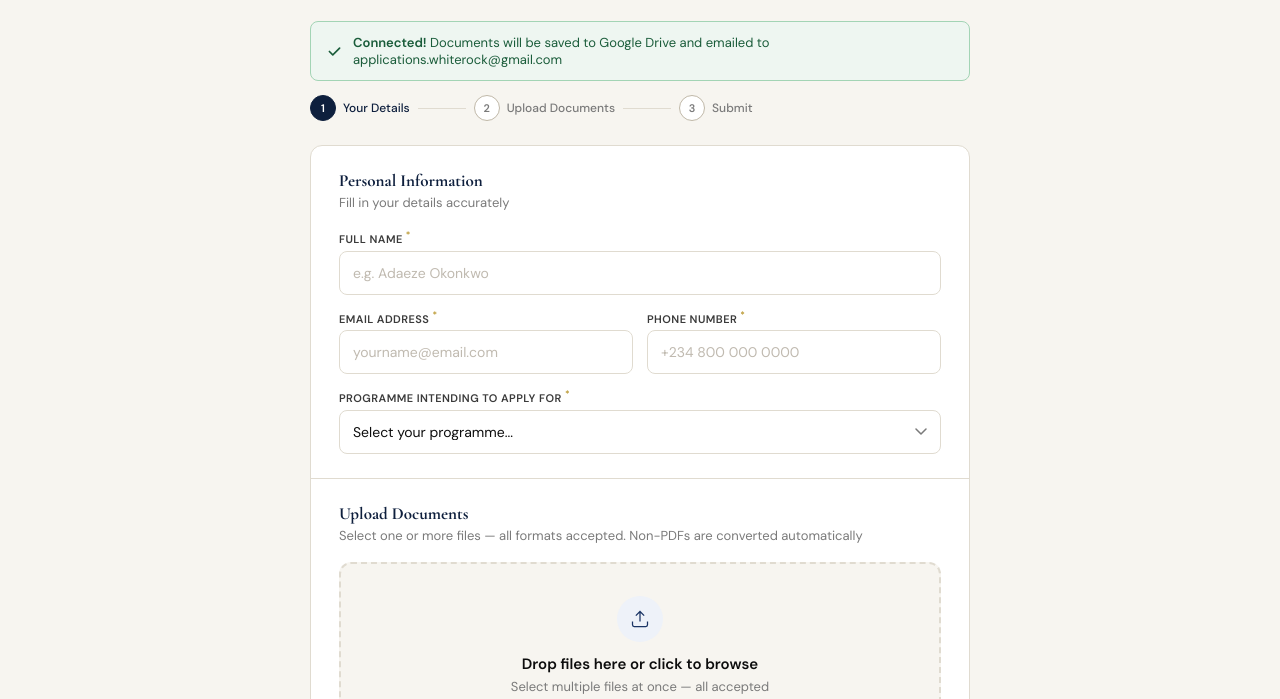
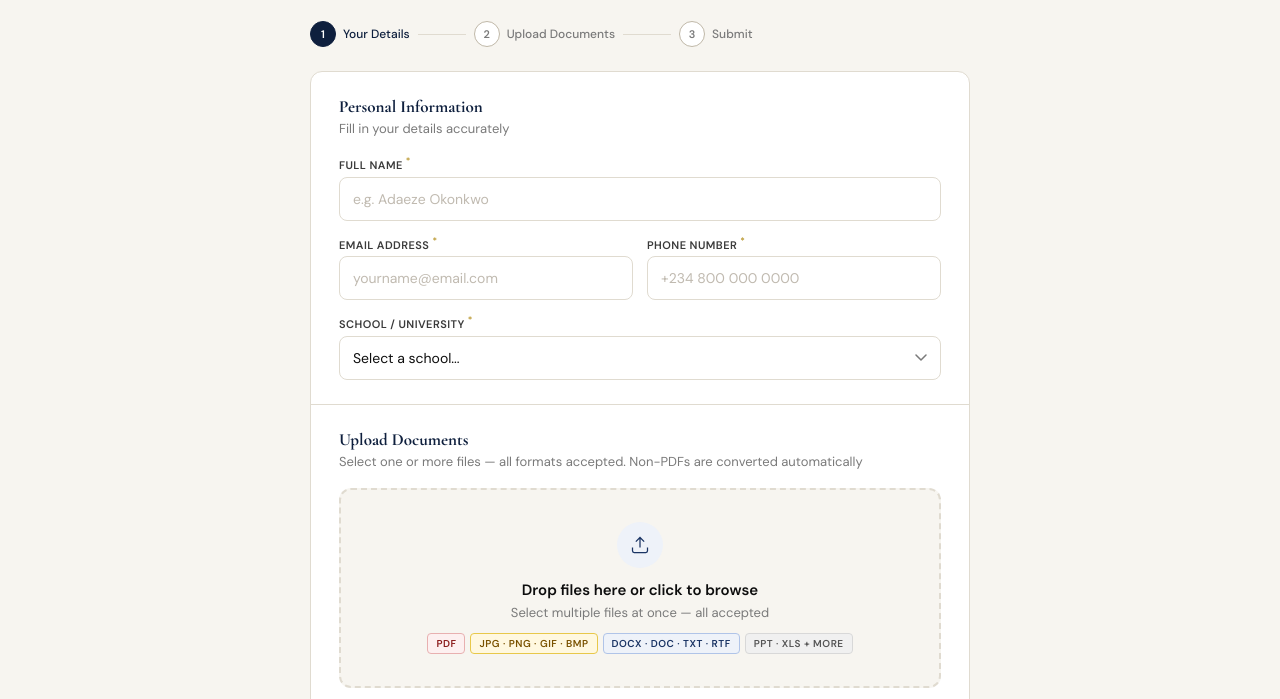
Before and after one commit to Peaceable0909/whiterock-document-form-rcl, a plain HTML site: page whiterock-admissions-form (1).html in a window 1280 px wide. Shown: the part 130-829 px from the top of the page. Drawn offline with nearby package versions, Linux system fonts and the light colour scheme.

Commit message:
Update whiterock-admissions-form (1).html

```diff
--- a/whiterock-admissions-form (1).html
+++ b/whiterock-admissions-form (1).html
@@ -227,7 +227,7 @@ body{font-family:'DM Sans',sans-serif;background:var(--paper);color:var(--ink);m
           <p>Document Submission Portal — RCL</p>
         </div>
       </div>
-      <div class="hdr-actions">
+      <div class="hdr-actions" style="display:none">
         <button class="hbtn" onclick="openSetup()">
           <svg viewBox="0 0 16 16" fill="none" stroke="currentColor" stroke-width="1.5"><circle cx="8" cy="8" r="2.5"/><path d="M8 1v1.5M8 13.5V15M1 8h1.5M13.5 8H15M3.4 3.4l1.1 1.1M11.5 11.5l1.1 1.1M3.4 12.6l1.1-1.1M11.5 4.5l1.1-1.1"/></svg>
           Setup
@@ -253,7 +253,7 @@ body{font-family:'DM Sans',sans-serif;background:var(--paper);color:var(--ink);m
     <span><strong>Setup required:</strong> Click here to connect your Google Apps Script URL so documents save to Drive and email works.</span>
   </div>
 
-  <div class="banner banner-ok" id="okBanner">
+  <div class="banner banner-ok" id="okBanner" style="display:none!important">
     <svg viewBox="0 0 20 20" fill="currentColor"><path fill-rule="evenodd" d="M16.707 5.293a1 1 0 00-1.414 0L8 12.586 4.707 9.293a1 1 0 00-1.414 1.414l4 4a1 1 0 001.414 0l8-8a1 1 0 000-1.414z" clip-rule="evenodd"/></svg>
     <span><strong>Connected!</strong> Documents will be saved to Google Drive and emailed to applications.whiterock@gmail.com</span>
   </div>
@@ -288,22 +288,19 @@ body{font-family:'DM Sans',sans-serif;background:var(--paper);color:var(--ink);m
               <input type="tel" id="fPhone" placeholder="+234 800 000 0000" required autocomplete="tel">
             </div>
             <div class="fld full">
+              <label>School / University <sup>*</sup></label>
+              <select id="fSchool" required onchange="onSchoolChange()">
+                <option value="" disabled selected>Select a school...</option>
+                <option value="rcl">Regent College London (RCL)</option>
+                <option value="cccu">Canterbury Christ Church University (CCCU)</option>
+                <option value="ysj">York St John University</option>
+                <option value="bpp">BPP University</option>
+              </select>
+            </div>
+            <div class="fld full" id="programWrap" style="display:none">
               <label>Programme Intending to Apply For <sup>*</sup></label>
-              <select id="fProgram" required>
+              <select id="fProgram">
                 <option value="" disabled selected>Select your programme...</option>
-                <optgroup label="Business — Academic Year 2025/2026">
-                  <option>BSc (Hons) Business Management</option>
-                  <option>BSc (Hons) Business Management Top-up</option>
-                  <option>Master of Business Administration (MBA)</option>
-                  <option>MSc International Management</option>
-                </optgroup>
-                <optgroup label="Health, Sport &amp; Social Science — Academic Year 2025/2026">
-                  <option>MSc Social Care, Health and Wellbeing</option>
-                  <option>MSc Psychology</option>
-                </optgroup>
-                <optgroup label="Engineering &amp; Computing — Academic Year 2025/2026">
-                  <option>MSc Software Engineering</option>
-                </optgroup>
               </select>
             </div>
           </div>
@@ -610,18 +607,20 @@ dz.addEventListener('drop', e=>{
 });
 
 // ── PROGRESS BAR ─────────────────────────────────────────
-['fName','fEmail','fPhone','fProgram'].forEach(id=>{
+['fName','fEmail','fPhone'].forEach(id=>{
   document.getElementById(id).addEventListener('input', updateProgress);
 });
 function updateProgress(){
-  const filled=['fName','fEmail','fPhone','fProgram'].filter(id=>document.getElementById(id).value.trim()).length;
+  const filled=['fName','fEmail','fPhone','fSchool','fProgram'].filter(id=>{
+    const el=document.getElementById(id); return el&&el.value.trim();
+  }).length;
   const hasFiles=files.length>0;
-  const pct=(filled/4)*60+(hasFiles?40:0);
+  const pct=(filled/5)*60+(hasFiles?40:0);
   const lit=Math.round((pct/100)*5);
   for(let i=1;i<=5;i++) document.getElementById('ps'+i).classList.toggle('lit',i<=lit);
-  document.getElementById('trA').className='tstep '+(filled===4?'ok':filled>0?'on':'');
-  document.getElementById('trB').className='tstep '+(hasFiles?'ok':filled===4?'on':'');
-  document.getElementById('trC').className='tstep '+(filled===4&&hasFiles?'on':'');
+  document.getElementById('trA').className='tstep '+(filled===5?'ok':filled>0?'on':'');
+  document.getElementById('trB').className='tstep '+(hasFiles?'ok':filled===5?'on':'');
+  document.getElementById('trC').className='tstep '+(filled===5&&hasFiles?'on':'');
 }
 
 // ── PDF CONVERSION ────────────────────────────────────────
@@ -721,10 +720,13 @@ async function handleSubmit(e){
   if(files.length===0){showToast('Please upload at least one document.','err');return;}
   cfg.scriptUrl = SCRIPT_URL;
 
+  const schoolEl=document.getElementById('fSchool');
+  const schoolName=schoolEl.options[schoolEl.selectedIndex]?.text||'';
   const params={
     name:   document.getElementById('fName').value.trim(),
     email:  document.getElementById('fEmail').value.trim(),
     phone:  document.getElementById('fPhone').value.trim(),
+    school: schoolName,
     program:document.getElementById('fProgram').value,
   };
 
@@ -801,6 +803,7 @@ function showSuccess(params, count, folderUrl){
   document.getElementById('smeta').innerHTML=`
     <div><span class="sl">Name</span><span class="sv">${params.name}</span></div>
     <div><span class="sl">Email</span><span class="sv">${params.email}</span></div>
+    <div><span class="sl">School</span><span class="sv">${params.school}</span></div>
     <div><span class="sl">Programme</span><span class="sv">${params.program}</span></div>
     <div><span class="sl">Documents</span><span class="sv">${count} file(s) submitted</span></div>
     <div><span class="sl">Sent to</span><span class="sv">applications.whiterock@gmail.com</span></div>`;
@@ -813,6 +816,7 @@ function showSuccess(params, count, folderUrl){
 
 function resetForm(){
   document.getElementById('theForm').reset();
+  document.getElementById('programWrap').style.display='none';
   files=[]; renderFileList(); updateProgress();
   document.getElementById('successView').classList.remove('show');
   document.getElementById('driveFolderLink').style.display='none';
@@ -831,6 +835,136 @@ function showToast(msg,type=''){
   setTimeout(()=>{t.className='toast';},3500);
 }
 
+
+// ── SCHOOL → PROGRAMME DATA ───────────────────────────────
+const PROGRAMMES = {
+  rcl: [
+    { group: 'Business — AY 2025/2026', items: [
+      'BSc (Hons) Business Management',
+      'BSc (Hons) Business Management Top-up',
+      'Master of Business Administration (MBA)',
+      'MSc International Management',
+    ]},
+    { group: 'Health, Sport & Social Science — AY 2025/2026', items: [
+      'MSc Social Care, Health and Wellbeing',
+      'MSc Psychology',
+    ]},
+    { group: 'Engineering & Computing — AY 2025/2026', items: [
+      'MSc Software Engineering',
+    ]},
+  ],
+  cccu: [
+    { group: 'Canterbury Christ Church University', items: [
+      'MBA International',
+      'MSc International Business',
+      'MA Early Childhood Education',
+      'MSc Applied Exercise and Health Science',
+      'MSc Psychology',
+      'LL.M. International Business and Law',
+      'MA Modern History',
+      'MEng Chemical Engineering',
+      'MA Teaching English to Speakers of Other Languages (TESOL)',
+      'MMus Master of Music',
+      'MA Education',
+      'MSc Forensic and Investigative Psychology',
+      'MSc Event and Tourism Management',
+      'MSc Data Intelligence',
+      'MA Games Design',
+      'MSc Advanced Manufacturing Systems and Technology',
+      'MA Applied Linguistics',
+      'MA Media, Communications and PR',
+      'MSc Strength, Conditioning and Performance Science',
+      'MA Film and Media Production',
+      'MSc Speech and Language Therapy',
+      'MSc Criminology and Criminal Psychology',
+      'MSc Applied Clinical Psychology',
+      'MSc Cybersecurity Technology',
+      'MSc International Hospitality Management',
+      'MSc Policing & Security Transformation',
+      'PGCE Secondary (QTS)',
+      'MA Heritage',
+      'MSc Nursing Adult',
+      'MSc Nursing Child',
+      'MSc Mental Health Nursing',
+      'MSc International Tourism & Hospitality Management',
+      'MSc International Events Management',
+      'MSc Global Public Health',
+    ]},
+  ],
+  ysj: [
+    { group: 'York St John — York Campus', items: [
+      'Masters Business Administration (York)',
+      'MBA with Professional Experience (York)',
+      'MSc Human Resource Management',
+      'MSc Human Resource Management with a Year in Industry',
+      'MSc International Business',
+      'MSc International Business with a Year in Industry',
+      'MSc Project Management',
+      'MSc Project Management with Professional Experience',
+      'Masters Business Administration Healthcare Management',
+      'Masters Business Administration Healthcare Management with Year in Industry',
+      'MSc Strategic Digital Marketing',
+      'MSc Strategic Digital Marketing with Professional Experience',
+      'MSc Marketing',
+      'MSc Marketing with a Year in Industry',
+    ]},
+    { group: 'York St John — London Campus', items: [
+      'Masters Business Administration (London)',
+      'MBA with Professional Experience (London)',
+      'MSc Computer Science',
+      'MSc Computer Science with Year in Industry',
+      'MSc International Project Management',
+      'MSc International Project Management with Professional Experience',
+      'MSc Digital Marketing',
+      'MSc Digital Marketing with Professional Experience',
+      'MSc Data Science',
+      'MSc Data Science with Professional Experience',
+      'MSc Global Healthcare Management',
+      'MSc Global Healthcare Management with Professional Experience',
+      'MSc Public Health',
+      'MSc Public Health with Professional Experience',
+      'MRes Management Studies',
+      'BA (Hons) Global Business Management (Level 6 Direct Entry)',
+      'BSc (Hons) Computing for Industry (Level 6 entry)',
+      'BA (Hons) Business and Computing (Level 6 entry)',
+      'MSc Hospitality Management and Tourism',
+    ]},
+  ],
+  bpp: [
+    { group: 'BPP University', items: [
+      'Accountancy and Tax',
+      'Law',
+      'Leadership and Management',
+      'Human Resources',
+      'Data and Analytics',
+      'Artificial Intelligence (AI)',
+      'Finance',
+      'Digital Marketing',
+      'Nursing and Healthcare',
+    ]},
+  ],
+};
+
+function onSchoolChange(){
+  const school = document.getElementById('fSchool').value;
+  const wrap = document.getElementById('programWrap');
+  const sel = document.getElementById('fProgram');
+  sel.innerHTML = '<option value="" disabled selected>Select your programme...</option>';
+  if(!school){ wrap.style.display='none'; return; }
+  const groups = PROGRAMMES[school] || [];
+  groups.forEach(g=>{
+    const og = document.createElement('optgroup');
+    og.label = g.group;
+    g.items.forEach(item=>{ const o=document.createElement('option'); o.textContent=item; og.appendChild(o); });
+    sel.appendChild(og);
+  });
+  wrap.style.display='';
+  sel.removeAttribute('disabled');
+  // hook change event for progress
+  sel.onchange = updateProgress;
+  updateProgress();
+}
+
 // ── INIT ──────────────────────────────────────────────────
 loadCfg();
 // Always ensure the baked-in URL is set
```
